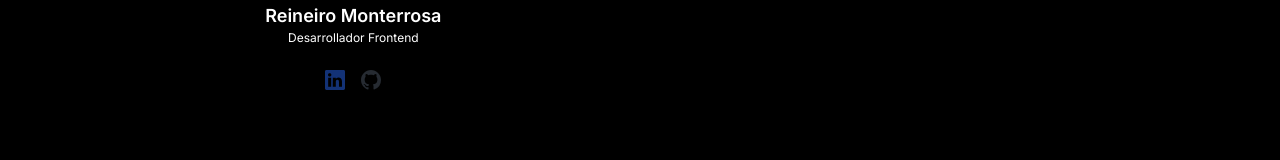
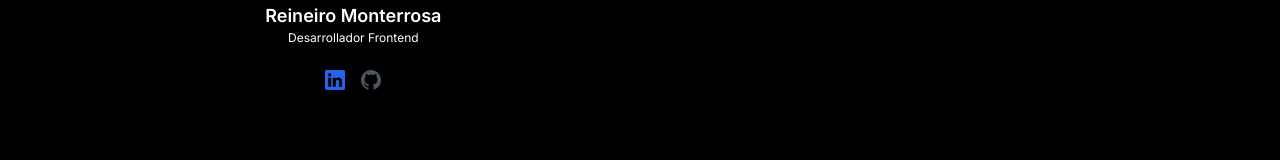
Before and after one commit to mateodevcode/mateo-lizcano-noriega, a Next.js app: page /colaboradores in a window 1280 px wide. Shown: the part 538-698 px from the top of the page. Built offline with nearby package versions, Linux system fonts and the light colour scheme.

Commit message:
Se actualizo el proyecto.

```diff
--- a/src/components/colaboradores/CardColaborador.jsx
+++ b/src/components/colaboradores/CardColaborador.jsx
@@ -17,10 +17,10 @@ const CardColaborador = ({ nombre, rol, img, linkedin, github }) => {
       <p className="text-xs">{rol}</p>
       <div className="flex flex-row justify-center items-center mt-6">
         <Link href={linkedin} target="_blank">
-          <BsLinkedin className="mx-2 text-xl text-blue-600/50" />
+          <BsLinkedin className="mx-2 text-xl hover:text-blue-600/50 text-blue-600" />
         </Link>
         <Link href={github} target="_blank">
-          <BsGithub className="mx-2 text-xl text-gray-600/50" />
+          <BsGithub className="mx-2 text-xl hover:text-gray-600/50 text-gray-600" />
         </Link>
       </div>
     </div>
--- a/src/components/navbar/games/Games.jsx
+++ b/src/components/navbar/games/Games.jsx
@@ -15,7 +15,7 @@ const Games = ({ onClose }) => {
       >
         Games
       </MenuButton>
-      <MenuList className="bg-blue-800 dark:bg-green-900 text-white rounded-md mt-2 w-66">
+      <MenuList className="bg-blue-800 dark:bg-green-900 text-white rounded-md mt-2 w-40">
         {games.map((game, index) => (
           <MenuItem
             key={index}
--- a/src/components/portafolio/Proyecto.jsx
+++ b/src/components/portafolio/Proyecto.jsx
@@ -1,3 +1,4 @@
+import Image from "next/image";
 import Link from "next/link";
 import React from "react";
 import { BsGithub } from "react-icons/bs";
@@ -11,9 +12,9 @@ const Proyecto = ({ titulo, url, github, imagen }) => {
       </div>
       <div className="w-11/12 mt-10">
         <Link href={url} target="_blank">
-          <img
+          <Image
             src={imagen}
-            alt="Proyecto 1"
+            alt={titulo}
             width={900}
             height={900}
             className="w-full"
```
